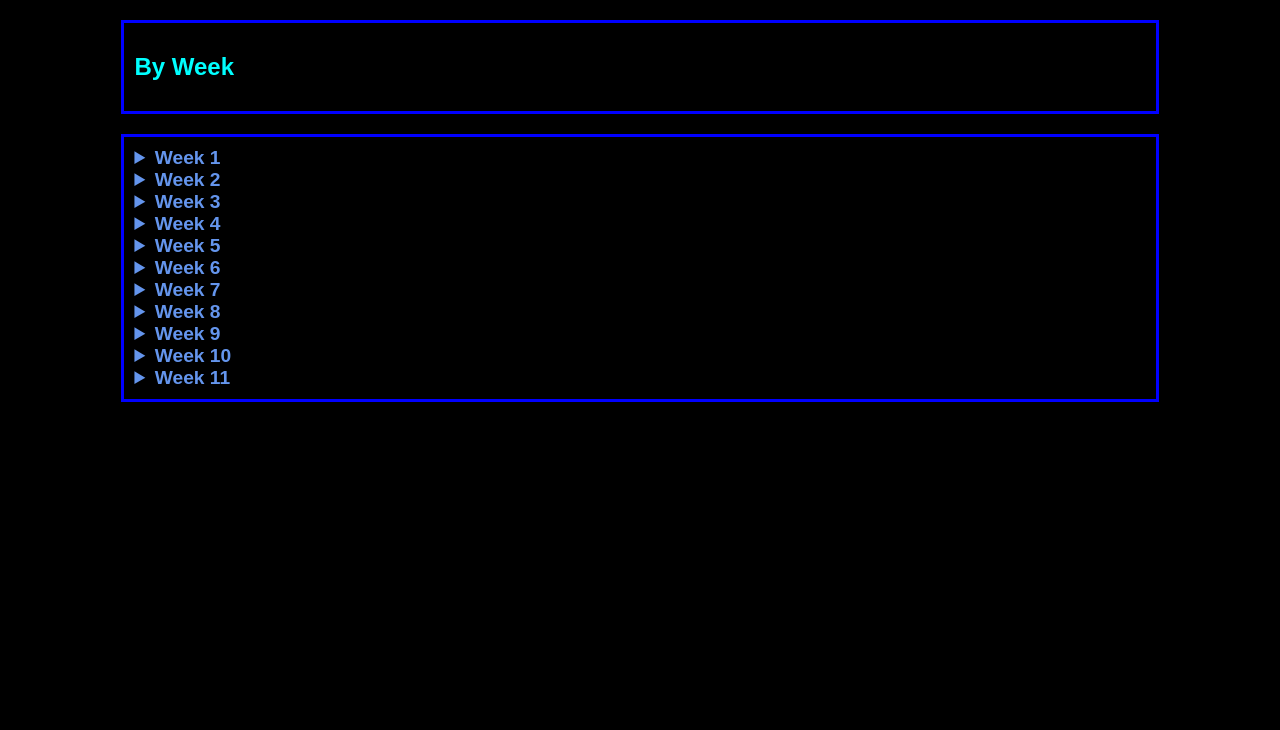
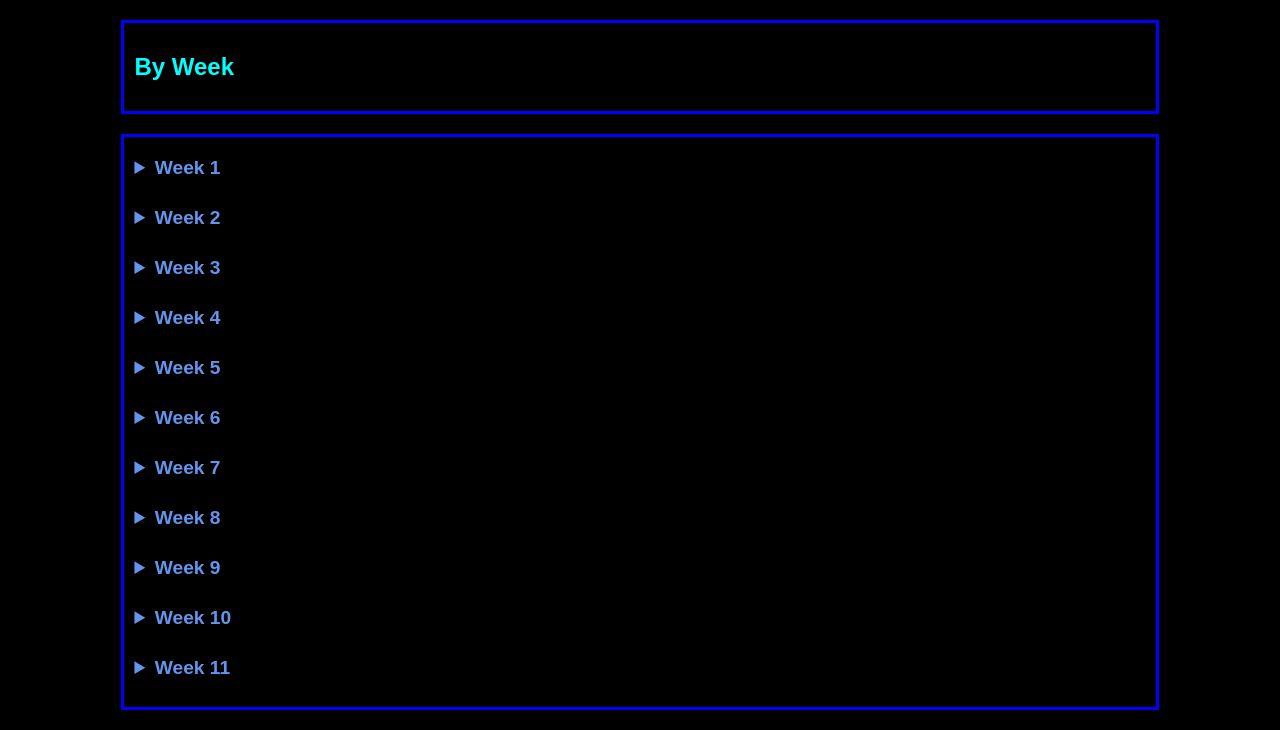
Before and after one commit to tjholc24-glitch/ADD103, a plain HTML site: page index.html in a window 1280 px wide. Shown: the part 126-856 px from the top of the page. Before the commit the page ends 800 px from the top, so only its background shows below. Drawn offline with Linux system fonts and the light colour scheme.

Commit message:
Add role attribute to main container and adjust summary styles in CSS

```diff
--- a/index.html
+++ b/index.html
@@ -14,7 +14,7 @@
    <h2>By Week</h2>
 </div>
 
-<div class="container">
+<div class="container" role="main">
     <details>
     <summary>Week 1</summary>
     <p><a href="week_01/index.html">First page</a></p>
--- a/styles.css
+++ b/styles.css
@@ -12,6 +12,8 @@ summary{
     color: cornflowerblue;
     font-weight: bold;
     font-size: larger;
+    padding: 10px 0;
+    margin-bottom: 8px;
 }
 
 .container{
```
